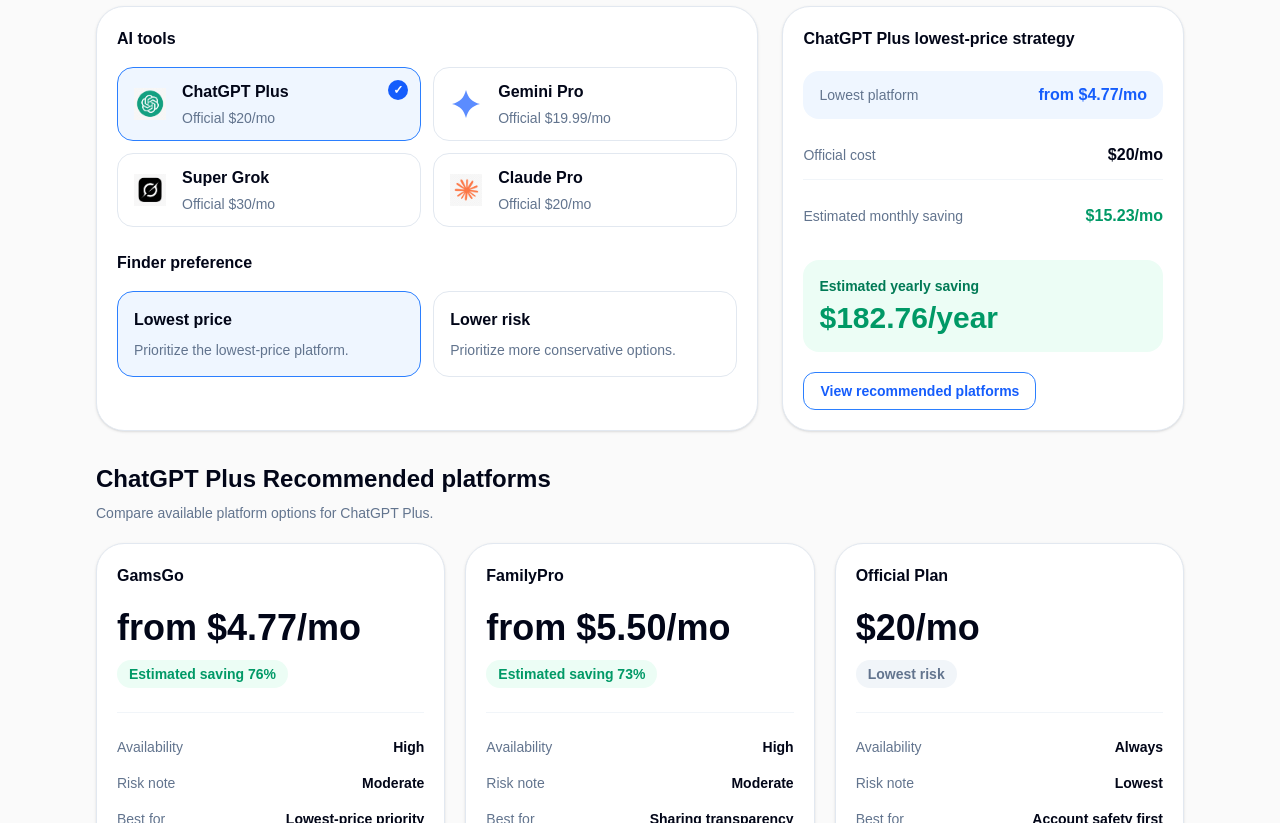
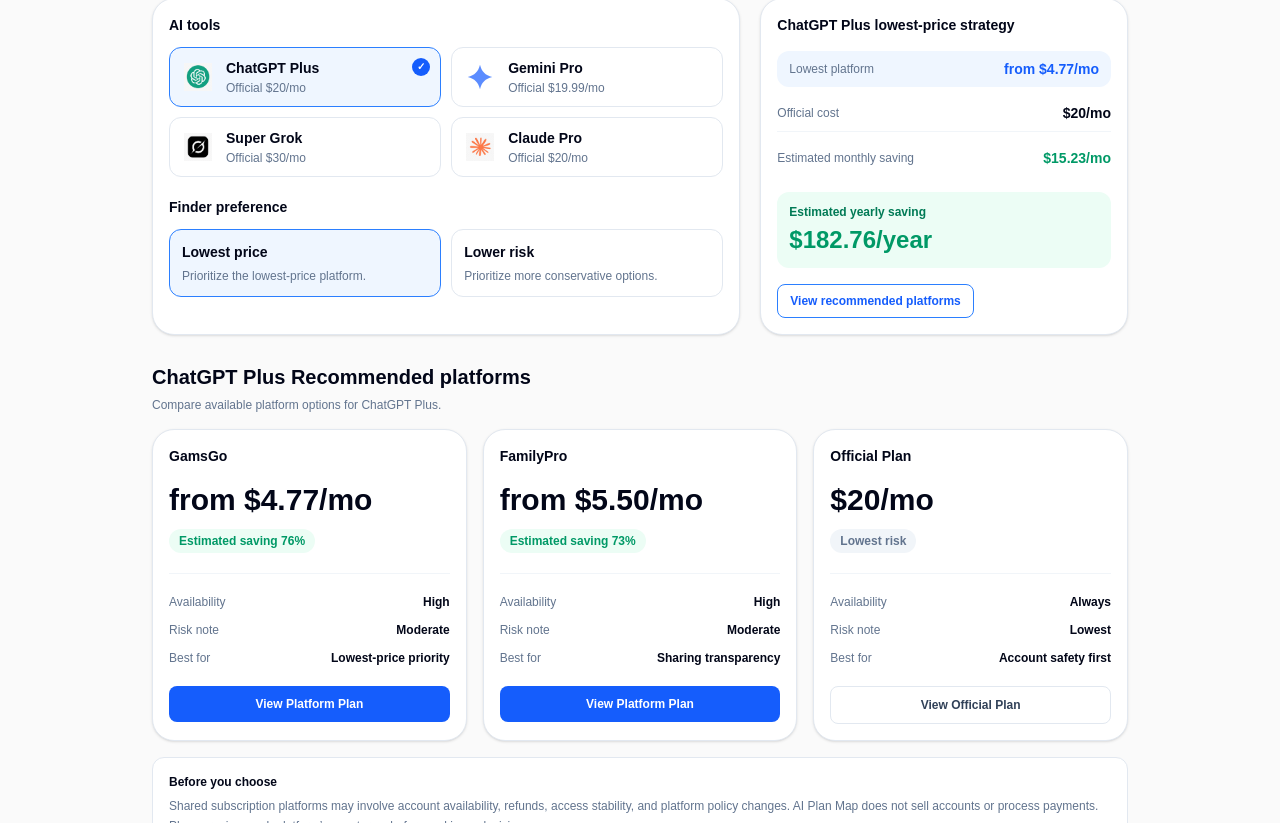
Before and after one commit to Maria33123/aiplanmap, a Next.js app: page / in a window 1280 px wide. Shown: the part 357-1180 px from the top of the page. Built offline with nearby package versions, Linux system fonts and the light colour scheme; no server answers.

Commit message:
Adjust styles and layout in HomeFinderSection

```diff
--- a/components/HomeFinderSection.tsx
+++ b/components/HomeFinderSection.tsx
@@ -77,9 +77,9 @@
 };
 
 const imageLogoSizeMap: Record<string, string> = {
-  chatgpt: "h-8 w-8",
-  grok: "h-8 w-8",
-  claude: "h-8 w-8",
+  chatgpt: "h-7 w-7",
+  grok: "h-7 w-7",
+  claude: "h-7 w-7",
 };
 
 export function HomeFinderSection() {
@@ -100,9 +100,9 @@
   const summary = useMemo(() => getSummary(selectedTool), [selectedTool]);
 
   return (
-    <section className="mx-auto w-full max-w-6xl px-4 pb-12 pt-6 sm:px-6 lg:px-8">
-      <div className="grid gap-6 lg:grid-cols-[1.65fr_1fr]">
-        <div className="rounded-[28px] border border-slate-200 bg-white p-5 shadow-sm">
+    <section className="mx-auto w-full max-w-5xl px-4 pb-10 pt-4 sm:px-5 lg:px-6">
+      <div className="grid gap-5 lg:grid-cols-[1.6fr_1fr]">
+        <div className="rounded-[22px] border border-slate-200 bg-white p-4 shadow-sm">
           <ToolPicker
             copy={copy}
             locale={locale}
@@ -150,9 +150,9 @@
 }) {
   return (
     <div>
-      <h3 className="text-base font-bold text-slate-950">{copy.chooseTitle}</h3>
+      <h3 className="text-sm font-bold text-slate-950">{copy.chooseTitle}</h3>
 
-      <div className="mt-4 grid gap-3 sm:grid-cols-2">
+      <div className="mt-3 grid gap-2.5 sm:grid-cols-2">
         {finderTools.map((tool) => {
           const selected = selectedToolId === tool.id;
 
@@ -162,25 +162,25 @@
               onClick={() => onSelectTool(tool.id)}
               type="button"
               className={[
-                "relative flex items-center gap-3 rounded-2xl border p-3 text-left transition",
+                "relative flex min-h-[58px] items-center gap-3 rounded-xl border px-3 py-2.5 text-left transition",
                 selected
                   ? "border-blue-500 bg-blue-50"
                   : "border-slate-200 bg-white hover:border-blue-300",
               ].join(" ")}
             >
               {selected && (
-                <span className="absolute right-3 top-3 flex h-5 w-5 items-center justify-center rounded-full bg-blue-600 text-xs font-bold text-white">
+                <span className="absolute right-2.5 top-2.5 flex h-4.5 w-4.5 items-center justify-center rounded-full bg-blue-600 text-[10px] font-bold text-white">
                   ✓
                 </span>
               )}
 
               <ToolLogo tool={tool} />
 
-              <div>
-                <h4 className="text-sm font-bold text-slate-950 sm:text-base">
+              <div className="min-w-0">
+                <h4 className="truncate text-sm font-bold text-slate-950">
                   {tool.name}
                 </h4>
-                <p className="mt-1 text-xs text-slate-500 sm:text-sm">
+                <p className="mt-0.5 text-xs text-slate-500">
                   {copy.officialPrice}{" "}
                   {formatMonthly(tool.officialPriceMonthlyUsd, locale)}
                 </p>
@@ -196,17 +196,17 @@
 function ToolLogo({ tool }: { tool: FinderTool }) {
   if (tool.iconName === "gemini") {
     return (
-      <span className="flex h-10 w-10 shrink-0 items-center justify-center">
+      <span className="flex h-8 w-8 shrink-0 items-center justify-center">
         <GeminiLogo />
       </span>
     );
   }
 
   const logoSrc = imageLogoMap[tool.iconName];
-  const logoClass = imageLogoSizeMap[tool.iconName] ?? "h-8 w-8";
+  const logoClass = imageLogoSizeMap[tool.iconName] ?? "h-7 w-7";
 
   return (
-    <span className="flex h-10 w-10 shrink-0 items-center justify-center overflow-visible">
+    <span className="flex h-8 w-8 shrink-0 items-center justify-center overflow-visible">
       {logoSrc ? (
         <img
           src={logoSrc}
@@ -224,7 +224,7 @@
   return (
     <svg
       viewBox="0 0 64 64"
-      className="h-8 w-8"
+      className="h-7 w-7"
       aria-hidden="true"
       focusable="false"
     >
@@ -246,12 +246,12 @@
   onPreferenceChange: (preferenceId: FinderPreferenceId) => void;
 }) {
   return (
-    <div className="mt-6">
-      <h3 className="text-base font-bold text-slate-950">
+    <div className="mt-5">
+      <h3 className="text-sm font-bold text-slate-950">
         {homeFinderCopy[locale].preferenceTitle}
       </h3>
 
-      <div className="mt-4 grid gap-3 sm:grid-cols-2">
+      <div className="mt-3 grid gap-2.5 sm:grid-cols-2">
         {finderPreferences.map((preference) => {
           const selected = preference.id === preferenceId;
 
@@ -261,16 +261,16 @@
               onClick={() => onPreferenceChange(preference.id)}
               type="button"
               className={[
-                "rounded-2xl border p-4 text-left transition",
+                "rounded-xl border px-3 py-3 text-left transition",
                 selected
                   ? "border-blue-500 bg-blue-50"
                   : "border-slate-200 bg-white hover:border-blue-300",
               ].join(" ")}
             >
-              <div className="font-bold text-slate-950">
+              <div className="text-sm font-bold text-slate-950">
                 {preference.title[locale]}
               </div>
-              <div className="mt-2 text-sm text-slate-500">
+              <div className="mt-1.5 text-xs text-slate-500">
                 {preference.description[locale]}
               </div>
             </button>
@@ -295,10 +295,10 @@
   const title = `${selectedTool.name} ${copy.summarySingleSuffix}`;
 
   return (
-    <div className="rounded-[28px] border border-slate-200 bg-white p-5 shadow-sm">
-      <h3 className="font-bold text-slate-950">{title}</h3>
+    <div className="rounded-[22px] border border-slate-200 bg-white p-4 shadow-sm">
+      <h3 className="text-sm font-bold text-slate-950">{title}</h3>
 
-      <div className="mt-5 space-y-3">
+      <div className="mt-4 space-y-2">
         <SummaryRow
           label={copy.lowestStrategy}
           value={formatMonthly(summary.lowestCost, locale, true)}
@@ -315,18 +315,18 @@
         />
       </div>
 
-      <div className="mt-5 rounded-2xl bg-emerald-50 p-4">
-        <div className="text-sm font-bold text-emerald-700">
+      <div className="mt-4 rounded-xl bg-emerald-50 p-3">
+        <div className="text-xs font-bold text-emerald-700">
           {copy.yearlySaving}
         </div>
-        <div className="mt-1 text-3xl font-black text-emerald-600">
+        <div className="mt-1 text-2xl font-black text-emerald-600">
           {formatYearly(summary.yearlySaving, locale)}
         </div>
       </div>
 
       <a
         href="#recommended-platforms"
-        className="mt-5 inline-flex rounded-xl border border-blue-500 px-4 py-2 text-sm font-bold text-blue-600 hover:bg-blue-50"
+        className="mt-4 inline-flex rounded-lg border border-blue-500 px-3 py-2 text-xs font-bold text-blue-600 hover:bg-blue-50"
       >
         {copy.viewRecommendedPlatforms}
       </a>
@@ -347,19 +347,19 @@
 }) {
   if (highlighted) {
     return (
-      <div className="flex items-center justify-between rounded-2xl bg-blue-50 px-4 py-3">
-        <span className="text-sm text-slate-500">{label}</span>
-        <span className="font-black text-blue-600">{value}</span>
+      <div className="flex items-center justify-between rounded-xl bg-blue-50 px-3 py-2">
+        <span className="text-xs text-slate-500">{label}</span>
+        <span className="text-sm font-black text-blue-600">{value}</span>
       </div>
     );
   }
 
   return (
-    <div className="flex items-center justify-between border-b border-slate-100 py-3 last:border-b-0">
-      <span className="text-sm text-slate-500">{label}</span>
+    <div className="flex items-center justify-between border-b border-slate-100 py-2 last:border-b-0">
+      <span className="text-xs text-slate-500">{label}</span>
       <span
         className={[
-          "font-bold",
+          "text-sm font-bold",
           green ? "text-emerald-600" : "text-slate-950",
         ].join(" ")}
       >
@@ -383,18 +383,18 @@
   const sortedPlans = getSortedPlans(selectedTool.plans, preferenceId);
 
   return (
-    <div id="recommended-platforms" className="mt-8">
-      <h3 className="text-2xl font-black text-slate-950">
+    <div id="recommended-platforms" className="mt-7">
+      <h3 className="text-xl font-black text-slate-950">
         {selectedTool.name} {copy.recommendationsTitle}
       </h3>
 
-      <p className="mt-2 text-sm text-slate-500">
+      <p className="mt-1.5 text-xs text-slate-500">
         {locale === "zh"
           ? `比较 ${selectedTool.name} 当前可用平台的价格、可用性和风险提示。`
           : `${copy.recommendationsDescription} ${selectedTool.name}.`}
       </p>
 
-      <div className="mt-5 grid gap-5 lg:grid-cols-3">
+      <div className="mt-4 grid gap-4 lg:grid-cols-3">
         {sortedPlans.map((plan) => (
           <PlanCard key={plan.id} copy={copy} locale={locale} plan={plan} />
         ))}
@@ -415,19 +415,19 @@
   const isOfficial = plan.planType === "official";
 
   return (
-    <div className="rounded-[28px] border border-slate-200 bg-white p-5 shadow-sm">
-      <h4 className="font-black text-slate-950">
+    <div className="rounded-[22px] border border-slate-200 bg-white p-4 shadow-sm">
+      <h4 className="text-sm font-black text-slate-950">
         {isOfficial ? copy.officialPlan : plan.platformName}
       </h4>
 
-      <div className="mt-5 text-4xl font-black text-slate-950">
+      <div className="mt-4 text-3xl font-black text-slate-950">
         {formatMonthly(plan.monthlyPriceUsd, locale, !isOfficial)}
       </div>
 
-      <div className="mt-3">
+      <div className="mt-2.5">
         <span
           className={[
-            "inline-flex rounded-full px-3 py-1 text-sm font-bold",
+            "inline-flex rounded-full px-2.5 py-1 text-xs font-bold",
             isOfficial
               ? "bg-slate-100 text-slate-500"
               : "bg-emerald-50 text-emerald-600",
@@ -439,9 +439,9 @@
         </span>
       </div>
 
-      <div className="my-6 h-px bg-slate-100" />
+      <div className="my-5 h-px bg-slate-100" />
 
-      <div className="space-y-4">
+      <div className="space-y-3">
         <PlanRow label={copy.availability} value={plan.availability[locale]} />
         <PlanRow label={copy.riskNote} value={plan.riskNote[locale]} />
         <PlanRow label={copy.bestFor} value={plan.suitableFor[locale]} />
@@ -452,7 +452,7 @@
         target="_blank"
         rel="noopener noreferrer"
         className={[
-          "mt-6 flex w-full items-center justify-center rounded-xl px-4 py-3 text-sm font-bold transition",
+          "mt-5 flex w-full items-center justify-center rounded-lg px-3 py-2.5 text-xs font-bold transition",
           isOfficial
             ? "border border-slate-200 text-slate-700 hover:bg-slate-50"
             : "bg-blue-600 text-white hover:bg-blue-700",
@@ -466,9 +466,9 @@
 
 function PlanRow({ label, value }: { label: string; value: string }) {
   return (
-    <div className="flex items-center justify-between gap-4">
-      <span className="text-sm text-slate-500">{label}</span>
-      <span className="text-right text-sm font-bold text-slate-950">
+    <div className="flex items-center justify-between gap-3">
+      <span className="text-xs text-slate-500">{label}</span>
+      <span className="text-right text-xs font-bold text-slate-950">
         {value}
       </span>
     </div>
@@ -477,9 +477,9 @@
 
 function RiskHint({ copy }: { copy: Record<string, string> }) {
   return (
-    <div className="mt-5 rounded-2xl border border-slate-200 bg-white p-5 text-sm text-slate-500">
+    <div className="mt-4 rounded-xl border border-slate-200 bg-white p-4 text-xs text-slate-500">
       <h3 className="font-bold text-slate-950">{copy.riskTitle}</h3>
-      <p className="mt-2 leading-6">{copy.riskDescription}</p>
+      <p className="mt-1.5 leading-5">{copy.riskDescription}</p>
     </div>
   );
 }
```
